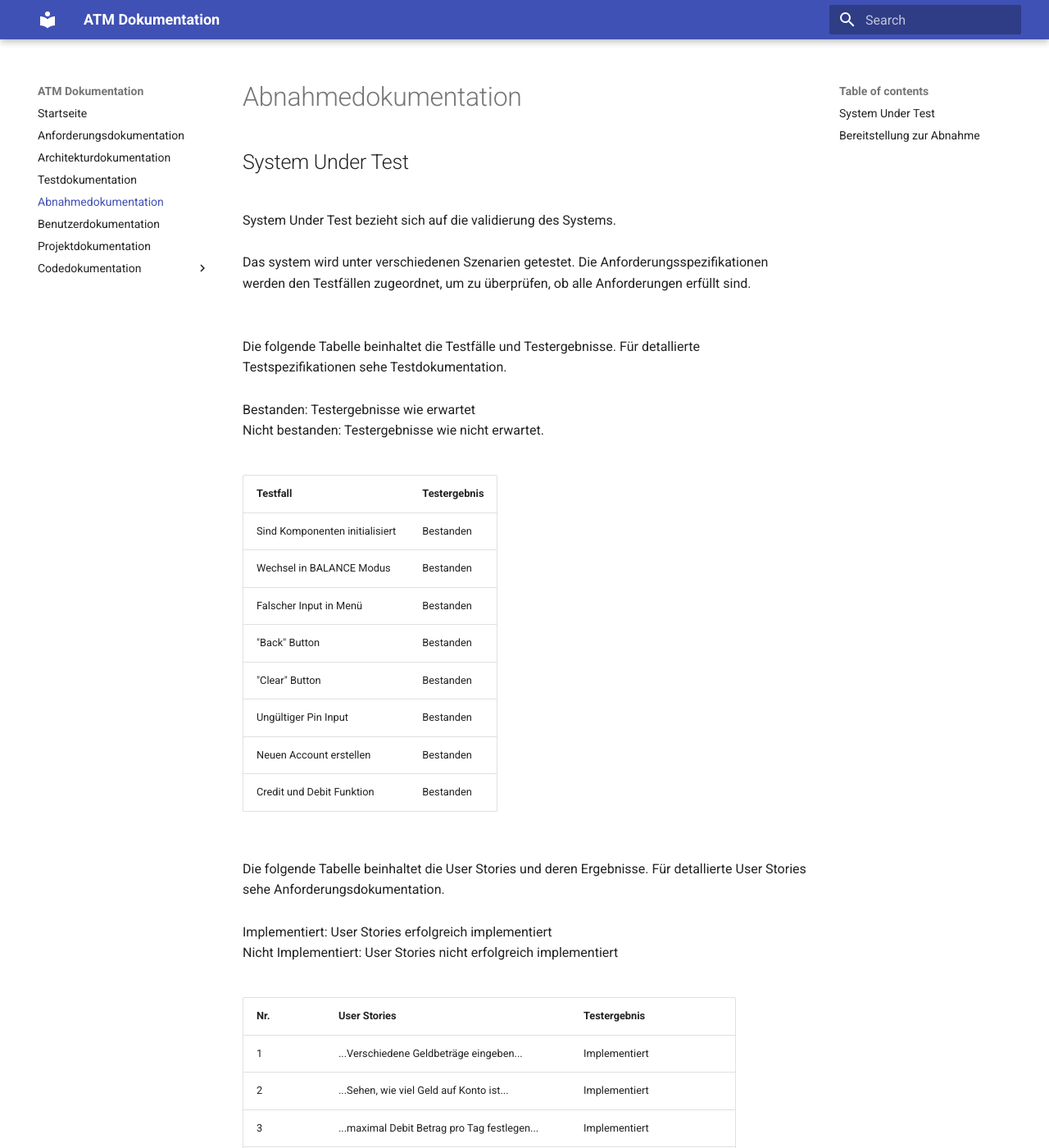
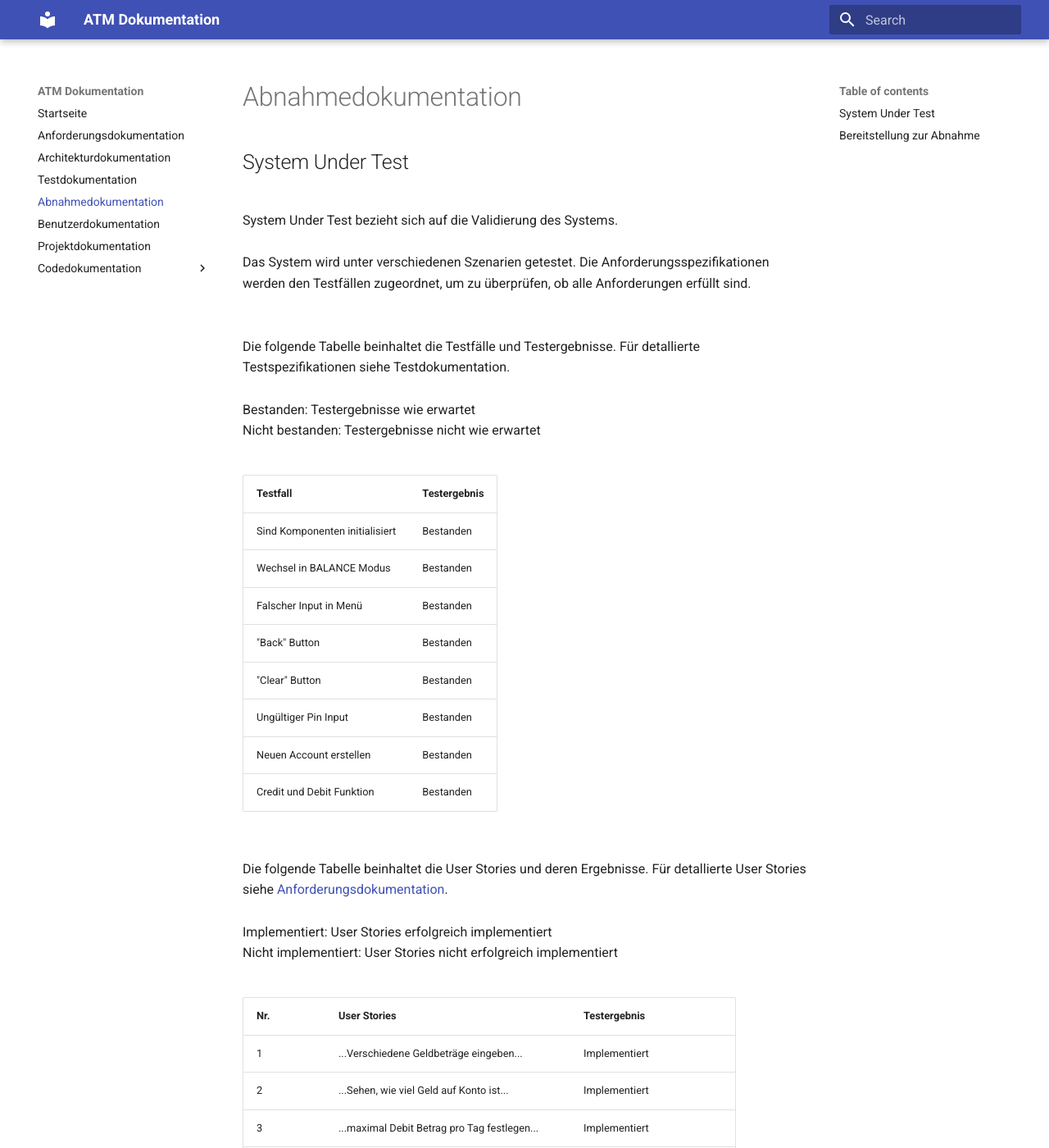
Before and after one commit to Halfpipe-SD/ATM, an MkDocs documentation site: the page built from docs/docs/acceptance-docs.md, in a window 1280 px wide and 1400 px high. Shown: the whole window at 82% size. Built offline with MkDocs 1.6.1 and Material for MkDocs 9.7.7, drawn with Linux system fonts in a browser that asks for light colours; some of the changed text lies outside the part shown.

Commit message:
Fixed typos

```diff
--- a/docs/docs/acceptance-docs.md
+++ b/docs/docs/acceptance-docs.md
@@ -3,19 +3,19 @@
 ## System Under Test
 
 </br>
-System Under Test bezieht sich auf die validierung des Systems.
+System Under Test bezieht sich auf die Validierung des Systems.
 </br>
 </br>
-Das system wird unter verschiedenen Szenarien getestet. Die Anforderungsspezifikationen werden den Testfällen zugeordnet, um zu überprüfen, ob alle Anforderungen erfüllt sind.
+Das System wird unter verschiedenen Szenarien getestet. Die Anforderungsspezifikationen werden den Testfällen zugeordnet, um zu überprüfen, ob alle Anforderungen erfüllt sind.
 </br>
 </br>
 </br>
-Die folgende Tabelle beinhaltet die Testfälle und Testergebnisse. Für detallierte Testspezifikationen sehe Testdokumentation.
+Die folgende Tabelle beinhaltet die Testfälle und Testergebnisse. Für detallierte Testspezifikationen siehe Testdokumentation.
 </br>
 </br>
 Bestanden: Testergebnisse wie erwartet
 </br>
-Nicht bestanden: Testergebnisse wie nicht erwartet.
+Nicht bestanden: Testergebnisse nicht wie erwartet
 </br>
 </br>
 
@@ -31,12 +31,12 @@ Nicht bestanden: Testergebnisse wie nicht erwartet.
 | Credit und Debit Funktion      | Bestanden    |
 
 </br>
-Die folgende Tabelle beinhaltet die User Stories und deren Ergebnisse. Für detallierte User Stories sehe Anforderungsdokumentation.
+Die folgende Tabelle beinhaltet die User Stories und deren Ergebnisse. Für detallierte User Stories siehe [Anforderungsdokumentation](requirements-docs.md).
 </br>
 </br>
 Implementiert: User Stories erfolgreich implementiert
 </br>
-Nicht Implementiert: User Stories nicht erfolgreich implementiert
+Nicht implementiert: User Stories nicht erfolgreich implementiert
 </br>
 </br>
 
```
Also changed, not shown: other parts of docs/docs/acceptance-docs.md (+1 -1 lines).
